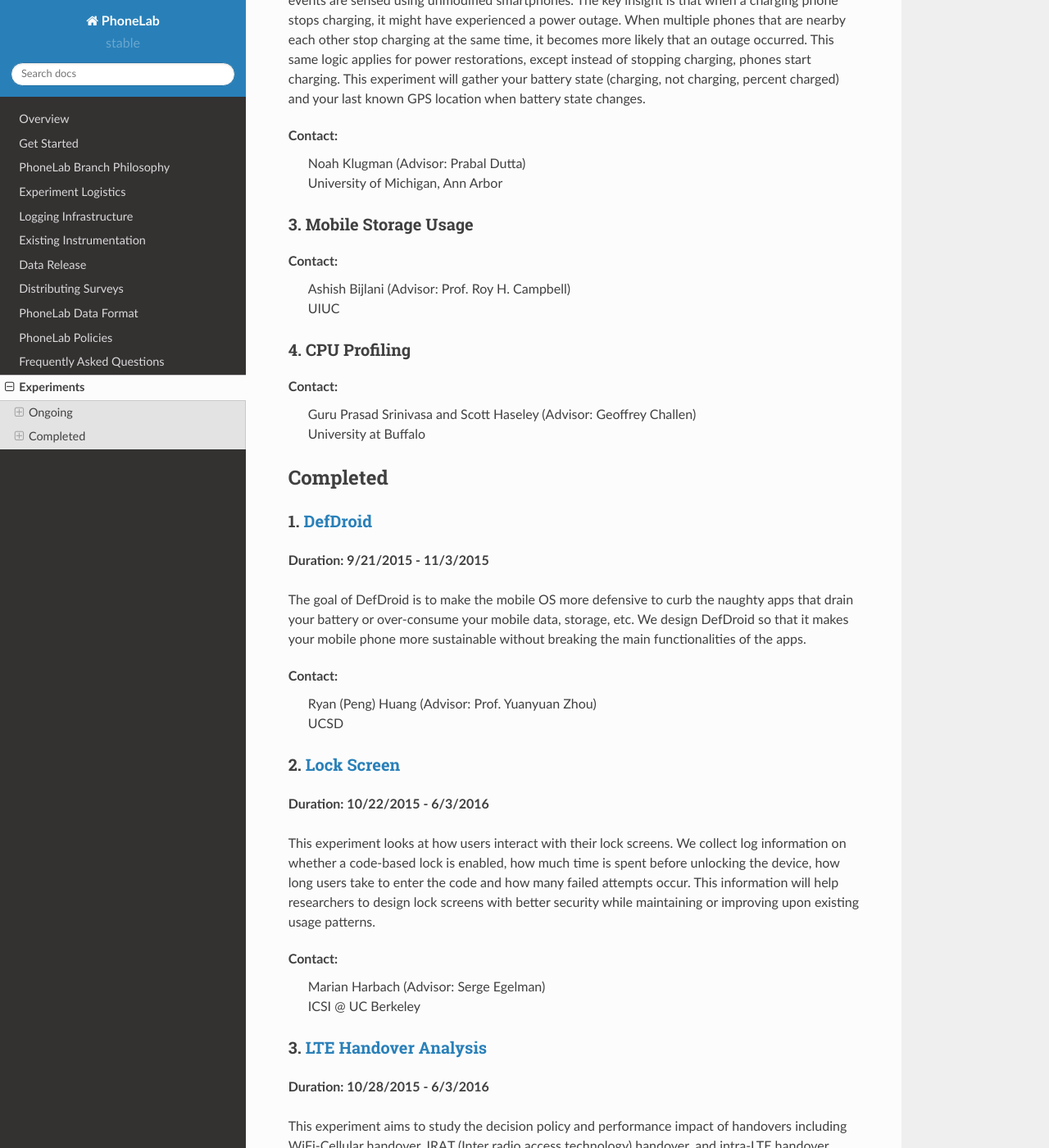
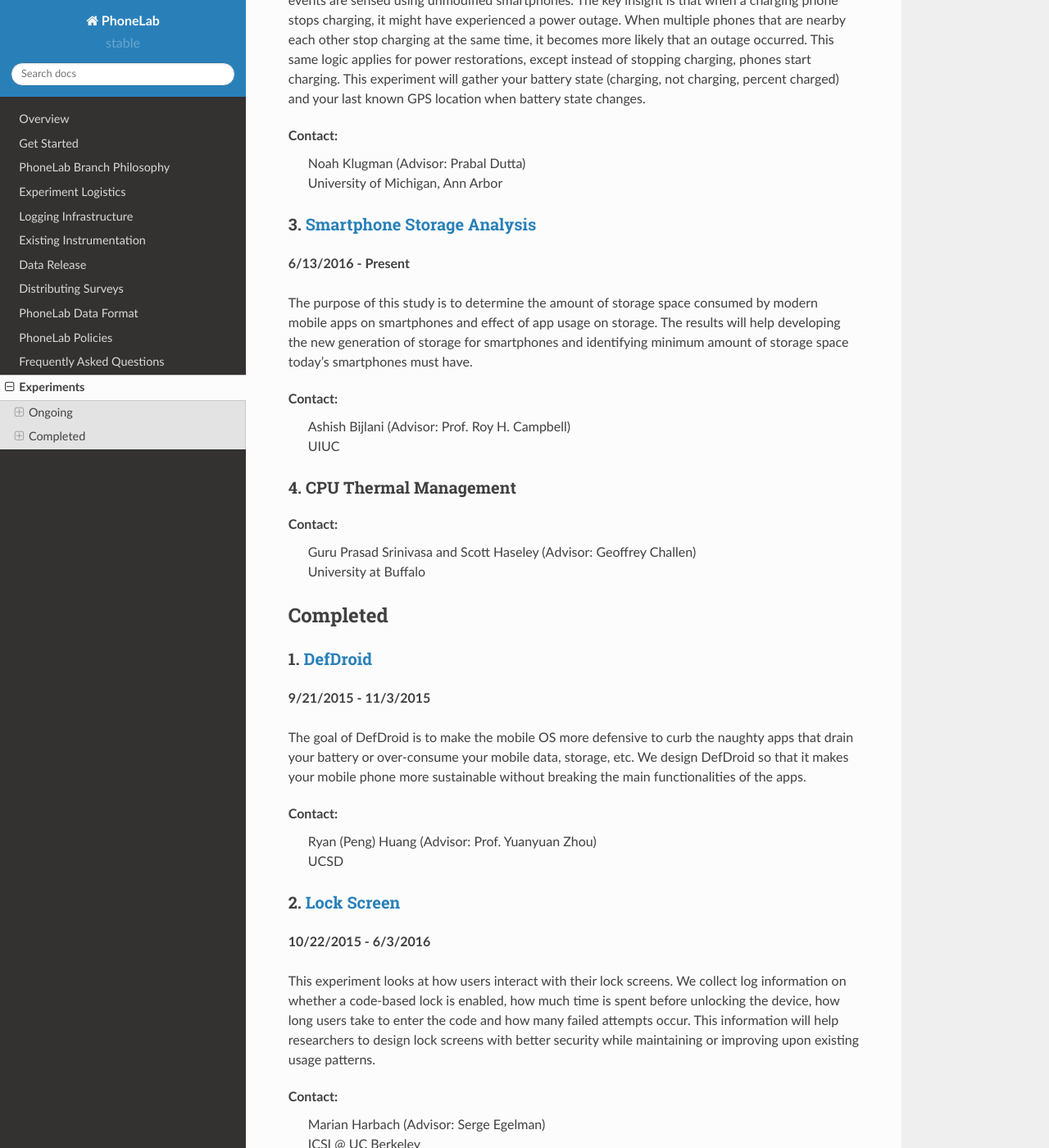
Before and after one commit to blue-systems-group/project.phonelab.doc, a Sphinx documentation site: the page built from source/current.rst, in a window 1280 px wide and 1400 px high, scrolled down 792 px. Shown: the whole window at 82% size. Built offline with Sphinx 7.4.7 and the Read the Docs theme 2.0.0, drawn with Linux system fonts in a browser that asks for light colours; formulas are drawn with MathJax 3; some of the changed text lies outside the part shown.

Commit message:
storage info

```diff
--- a/source/current.rst
+++ b/source/current.rst
@@ -12,7 +12,7 @@ Ongoing
 1. `Bluetooth Low Energy <https://kabru.eecs.umich.edu/?page_id=971>`_
 ~~~~~~~~~~~~~~~~~~~~~~~~~~~~~~~~~~~~~~~~~~~~~~~~~~~~~~~~~~~~~~~~~~~~~~
 
-**Since 11/3/2015**
+**1/3/2015 - Present**
 
 We collect information that nearby BLE powered devices publicly broadcast. This
 enables us to study the privacy threats they pose. Please make sure you keep the
@@ -27,7 +27,7 @@ Bluetooth radio turned on for sometime during the day.
 2. `GridWatch: Crowdsourcing the Detection of Power Outages and Restorations <http://grid.watch/phonelab.html>`_
 ~~~~~~~~~~~~~~~~~~~~~~~~~~~~~~~~~~~~~~~~~~~~~~~~~~~~~~~~~~~~~~~~~~~~~~~~~~~~~~~~~~~~~~~~~~~~~~~~~~~~~~~~~~~~~~~~
 
-**Since 03/03/2016**
+**3/3/2016 - Present**
 
 This experiment is gathering information to validate the GridWatch system.
 GridWatch is a system that attempts to crowd-source the detection of power
@@ -46,16 +46,23 @@ location when battery state changes.
 
 
 
-3. Mobile Storage Usage
-~~~~~~~~~~~~~~~~~~~~~~~
+3. `Smartphone Storage Analysis <https://sites.google.com/site/uiucstoragestudy/>`_
+~~~~~~~~~~~~~~~~~~~~~~~~~~~~~~~~~~~~~~~~~~~~~~~~~~~~~~~~~~~~~~~~~~~~~~~~~~~~~~~~~~~
+
+**6/13/2016 - Present**
+
+The purpose of this study is to determine the amount of storage space consumed
+by modern mobile apps on smartphones and effect of app usage on storage. The
+results will help developing the new generation of storage for smartphones and
+identifying minimum amount of storage space today's smartphones must have.
 
 **Contact**:
  | Ashish Bijlani (Advisor: Prof. Roy H. Campbell)
  | UIUC
 
 
-4. CPU Profiling
-~~~~~~~~~~~~~~~~
+4. CPU Thermal Management
+~~~~~~~~~~~~~~~~~~~~~~~~~
 
 **Contact**:
  | Guru Prasad Srinivasa and Scott Haseley (Advisor: Geoffrey Challen)
@@ -68,7 +75,7 @@ Completed
 1. `DefDroid <http://defdroid.github.io/>`_
 ~~~~~~~~~~~~~~~~~~~~~~~~~~~~~~~~~~~~~~~~~~~
 
-**Duration: 9/21/2015 - 11/3/2015**
+**9/21/2015 - 11/3/2015**
 
 The goal of DefDroid is to make the mobile OS more defensive to curb the naughty
 apps that drain your battery or over-consume your mobile data, storage, etc. We
@@ -83,7 +90,7 @@ without breaking the main functionalities of the apps.
 2. `Lock Screen <https://surveys.cs.berkeley.edu/lockscreen/lockscreen.html>`_
 ~~~~~~~~~~~~~~~~~~~~~~~~~~~~~~~~~~~~~~~~~~~~~~~~~~~~~~~~~~~~~~~~~~~~~~~~~~~~~~
 
-**Duration: 10/22/2015 - 6/3/2016**
+**10/22/2015 - 6/3/2016**
 
 This experiment looks at how users interact with their lock screens. We collect
 log information on whether a code-based lock is enabled, how much time is spent
@@ -100,7 +107,7 @@ patterns.
 3. `LTE Handover Analysis <https://sites.google.com/a/umich.edu/robustnet-handover>`_
 ~~~~~~~~~~~~~~~~~~~~~~~~~~~~~~~~~~~~~~~~~~~~~~~~~~~~~~~~~~~~~~~~~~~~~~~~~~~~~~~~~~~~~
 
-**Duration: 10/28/2015 - 6/3/2016**
+**10/28/2015 - 6/3/2016**
 
 This experiment aims to study the decision policy and performance impact of
 handovers including WiFi-Cellular handover, IRAT (Inter radio access technology)
@@ -114,7 +121,7 @@ handover, and intra-LTE handover.
 4. `Runtime Permission <https://sites.google.com/site/runtimeperm/>`_
 ~~~~~~~~~~~~~~~~~~~~~~~~~~~~~~~~~~~~~~~~~~~~~~~~~~~~~~~~~~~~~~~~~~~~~
 
-**Duration: 11/24/2015 - 3/16/2016**
+**11/24/2015 - 3/16/2016**
 
 This is a study on privacy preferences of mobile users when it comes to
 sensitive data requests originating from third party applications.  To that end,
@@ -132,7 +139,7 @@ surrounding contextual data when such a question is prompted to the user.
 5. `Maybe <https://blue.cse.buffalo.edu/projects/maybe/>`_
 ~~~~~~~~~~~~~~~~~~~~~~~~~~~~~~~~~~~~~~~~~~~~~~~~~~~~~~~~~~
 
-**Duration: 11/13/2015 - 11/24/2015**
+**11/13/2015 - 11/24/2015**
 
 One of the reasons programming mobile systems is so hard is the uncertainty
 created by the wide variety of environments a typical app encounters at
@@ -153,7 +160,7 @@ structured uncertainty through a new language construct: the maybe statement.
 6. `File System Analysis <https://blue.cse.buffalo.edu/projects/pocketlocker/>`_
 ~~~~~~~~~~~~~~~~~~~~~~~~~~~~~~~~~~~~~~~~~~~~~~~~~~~~~~~~~~~~~~~~~~~~~~~~~~~~~~~~
 
-**Duration: 11/3/2015 - 11/13/2015**
+**11/3/2015 - 11/13/2015**
 
 Centralized cloud storage services such as Dropbox have revolutionized the way
 that users share files and access data across their growing number of devices.
@@ -175,7 +182,7 @@ potentially causing costly mobile data traffic.
 7. `Quality of Experience <https://blue.cse.buffalo.edu/projects/qoe/>`_
 ~~~~~~~~~~~~~~~~~~~~~~~~~~~~~~~~~~~~~~~~~~~~~~~~~~~~~~~~~~~~~~~~~~~~~~~~
 
-**Duration: 11/3/2015 - 11/16/2015**
+**11/3/2015 - 11/16/2015**
 
 Of all the resources that smartphones manage, human attention is the most
 precious. While processor speed and core count, memory and storage capacity, and
@@ -193,7 +200,7 @@ of experience (QoE).
 8. `Jouler <https://blue.cse.buffalo.edu/projects/jouler/>`_
 ~~~~~~~~~~~~~~~~~~~~~~~~~~~~~~~~~~~~~~~~~~~~~~~~~~~~~~~~~~~~
 
-**Duration: Ongoing**
+**3/7/2016 - 3/16/2016**
 
 Despite the fact that current smartphone platforms already incorporate energy
 measurement tools and multiple energy control mechanisms, smartphone battery
```
